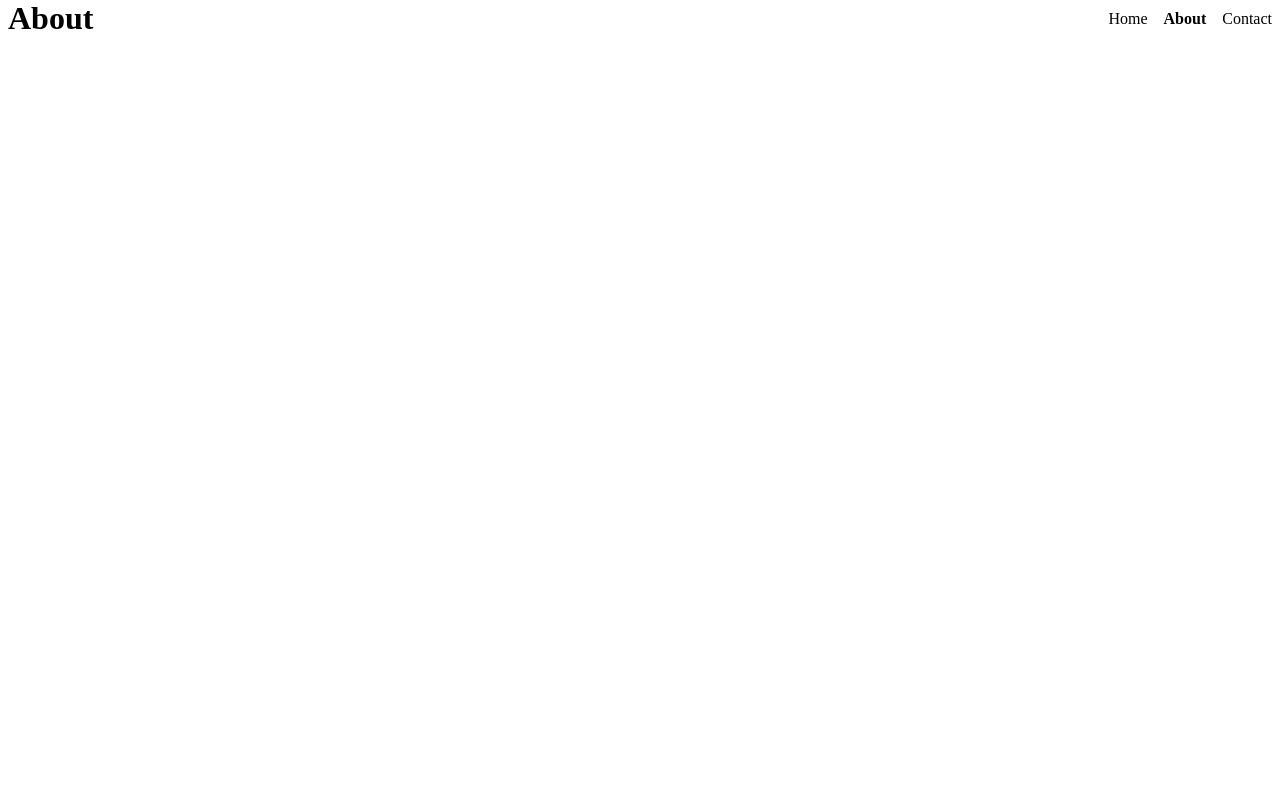
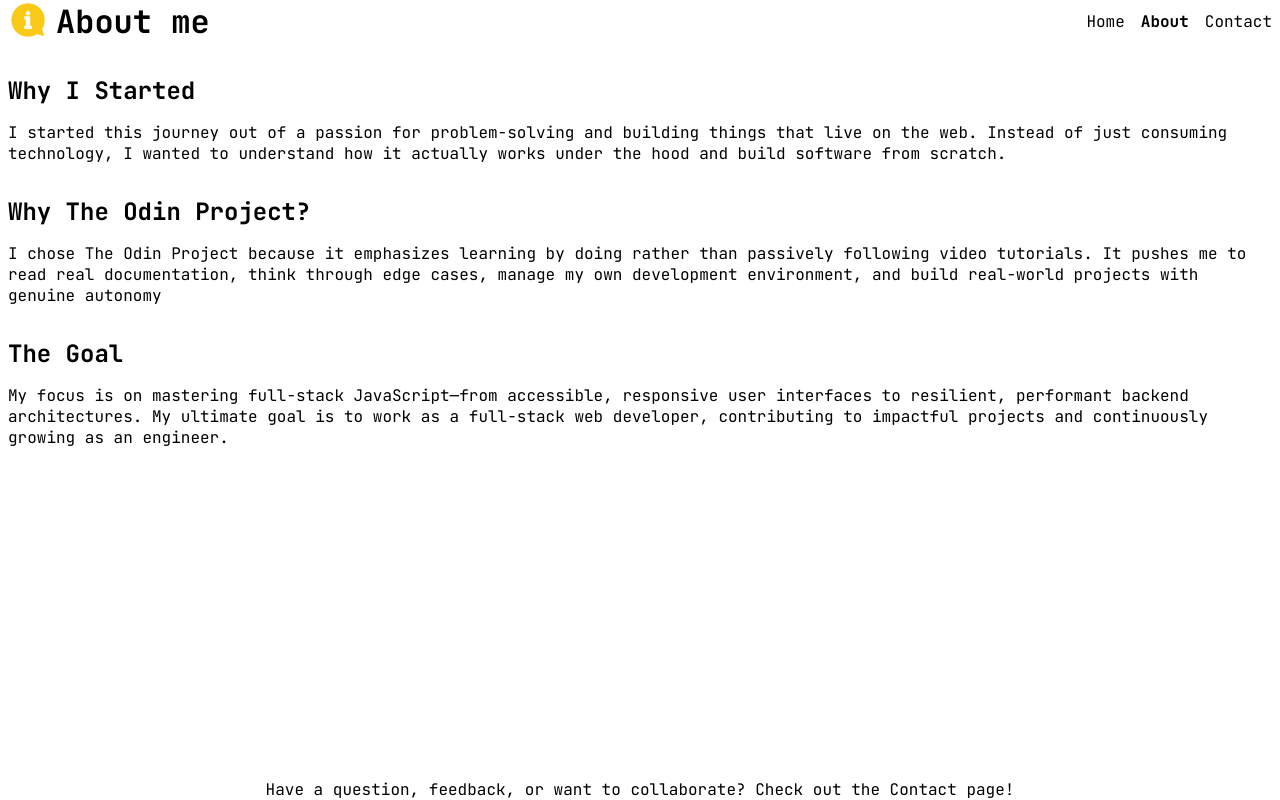
Before and after one commit to castawaypirate/odin-basic-informational-site, a plain HTML site: page public/about.html in a window 1280 px wide. Drawn offline with Linux system fonts and the light colour scheme.

Commit message:
feat: add about page content, styling, and icon assets

```diff
--- a/public/about.html
+++ b/public/about.html
@@ -6,16 +6,63 @@
     <link href="css/about.css" rel="stylesheet" />
     <script src="js/about.js"></script>
     <link rel="icon" type="image/svg+xml" href="../favicon.svg" />
+    <link rel="preconnect" href="https://fonts.googleapis.com" />
+    <link rel="preconnect" href="https://fonts.gstatic.com" crossorigin />
+    <link
+      href="https://fonts.googleapis.com/css2?family=JetBrains+Mono:ital,wght@0,100..800;1,100..800&display=swap"
+      rel="stylesheet"
+    />
     <title>About</title>
   </head>
   <body>
     <header>
-      <h1>About</h1>
+      <div class="header-heading">
+        <img src="./assets/about.png" alt="an info icon" />
+        <h1>About me</h1>
+      </div>
       <ul>
         <li><a href="/">Home</a></li>
         <li><a class="active" href="/about">About</a></li>
         <li><a href="/contact">Contact</a></li>
       </ul>
     </header>
+    <div class="content">
+      <div class="body-heading">
+        <!-- <img src="./assets/behind_the_scenes.png" alt="theatre curtains" /> -->
+        <h2>Why I Started</h2>
+      </div>
+      <div class="paragraph">
+        I started this journey out of a passion for problem-solving and building
+        things that live on the web. Instead of just consuming technology, I
+        wanted to understand how it actually works under the hood and build
+        software from scratch.
+      </div>
+      <div class="body-heading">
+        <!-- <img src="./assets/work-tool.png" alt="work tools" /> -->
+        <h2>Why The Odin Project?</h2>
+      </div>
+      <div class="paragraph">
+        I chose The Odin Project because it emphasizes learning by doing rather
+        than passively following video tutorials. It pushes me to read real
+        documentation, think through edge cases, manage my own development
+        environment, and build real-world projects with genuine autonomy
+      </div>
+
+      <div class="body-heading">
+        <!-- <img src="./assets/work-tool.png" alt="work tools" /> -->
+        <h2>The Goal</h2>
+      </div>
+      <div class="paragraph">
+        My focus is on mastering full-stack JavaScript—from accessible,
+        responsive user interfaces to resilient, performant backend
+        architectures. My ultimate goal is to work as a full-stack web
+        developer, contributing to impactful projects and continuously growing
+        as an engineer.
+      </div>
+    </div>
+    <footer>
+      Have a question, feedback, or want to collaborate? Check out the
+      <a href="/contact">Contact</a> page!
+    </footer>
   </body>
 </html>
--- a/public/css/about.css
+++ b/public/css/about.css
@@ -1,9 +1,19 @@
+:root {
+  --main-font: "JetBrains Mono", monospace;
+}
+
 *,
 *::before,
 *::after {
   box-sizing: border-box;
   margin: 0;
   padding: 0;
+}
+
+body {
+  font-family: var(--main-font);
+  font-optical-sizing: auto;
+  font-style: normal;
 }
 
 header {
@@ -24,10 +34,70 @@ header {
 
     a:hover {
       cursor: pointer;
+      font-weight: bolder;
     }
+  }
+}
+
+.header-heading {
+  display: flex;
+  flex-direction: row;
+  white-space: nowrap;
+  gap: 0.5rem;
+
+  img {
+    height: 2.5em;
   }
 }
 
 .active {
   font-weight: bolder;
 }
+
+.content {
+  margin: 0 0.5rem;
+}
+
+.paragraph {
+  margin: 1rem 0;
+}
+
+.body-heading {
+  display: flex;
+  flex-direction: row;
+  gap: 0.5rem;
+  margin-top: 2rem;
+
+  img {
+    height: 2em;
+  }
+}
+
+.paragraph-image {
+  display: inline-block;
+  height: 1lh;
+
+  img {
+    vertical-align: center;
+    width: 100%;
+    height: 100%;
+  }
+}
+
+footer {
+  background-color: white;
+  position: fixed;
+  left: 0;
+  bottom: 0;
+  width: 100%;
+  text-align: center;
+
+  a {
+    all: unset;
+  }
+
+  a:hover {
+    cursor: pointer;
+    font-weight: bolder;
+  }
+}
--- a/public/css/contact.css
+++ b/public/css/contact.css
@@ -1,9 +1,19 @@
+:root {
+  --main-font: "JetBrains Mono", monospace;
+}
+
 *,
 *::before,
 *::after {
   box-sizing: border-box;
   margin: 0;
   padding: 0;
+}
+
+body {
+  font-family: var(--main-font);
+  font-optical-sizing: auto;
+  font-style: normal;
 }
 
 header {
@@ -24,10 +34,72 @@ header {
 
     a:hover {
       cursor: pointer;
+      font-weight: bolder;
     }
   }
+}
+
+.header-heading {
+  display: flex;
+  flex-direction: row;
+  white-space: nowrap;
+  gap: 0.5rem;
 }
 
 .active {
   font-weight: bolder;
 }
+
+.content {
+  margin: 0 0.5rem;
+}
+
+.paragraph {
+  margin: 1rem 0;
+}
+
+.body-heading {
+  display: flex;
+  flex-direction: row;
+  gap: 0.5rem;
+  margin-top: 2rem;
+
+  img {
+    height: 2em;
+  }
+}
+
+.paragraph-image {
+  display: inline-block;
+  height: 1lh;
+
+  img {
+    vertical-align: center;
+    width: 100%;
+    height: 100%;
+  }
+}
+
+ul {
+  display: flex;
+  flex-direction: column;
+  gap: 1rem;
+}
+
+footer {
+  background-color: white;
+  position: fixed;
+  left: 0;
+  bottom: 0;
+  width: 100%;
+  text-align: center;
+
+  a {
+    all: unset;
+  }
+
+  a:hover {
+    cursor: pointer;
+    font-weight: bolder;
+  }
+}
```
Also changed, not shown: README.md, public/assets/about.png (added).
